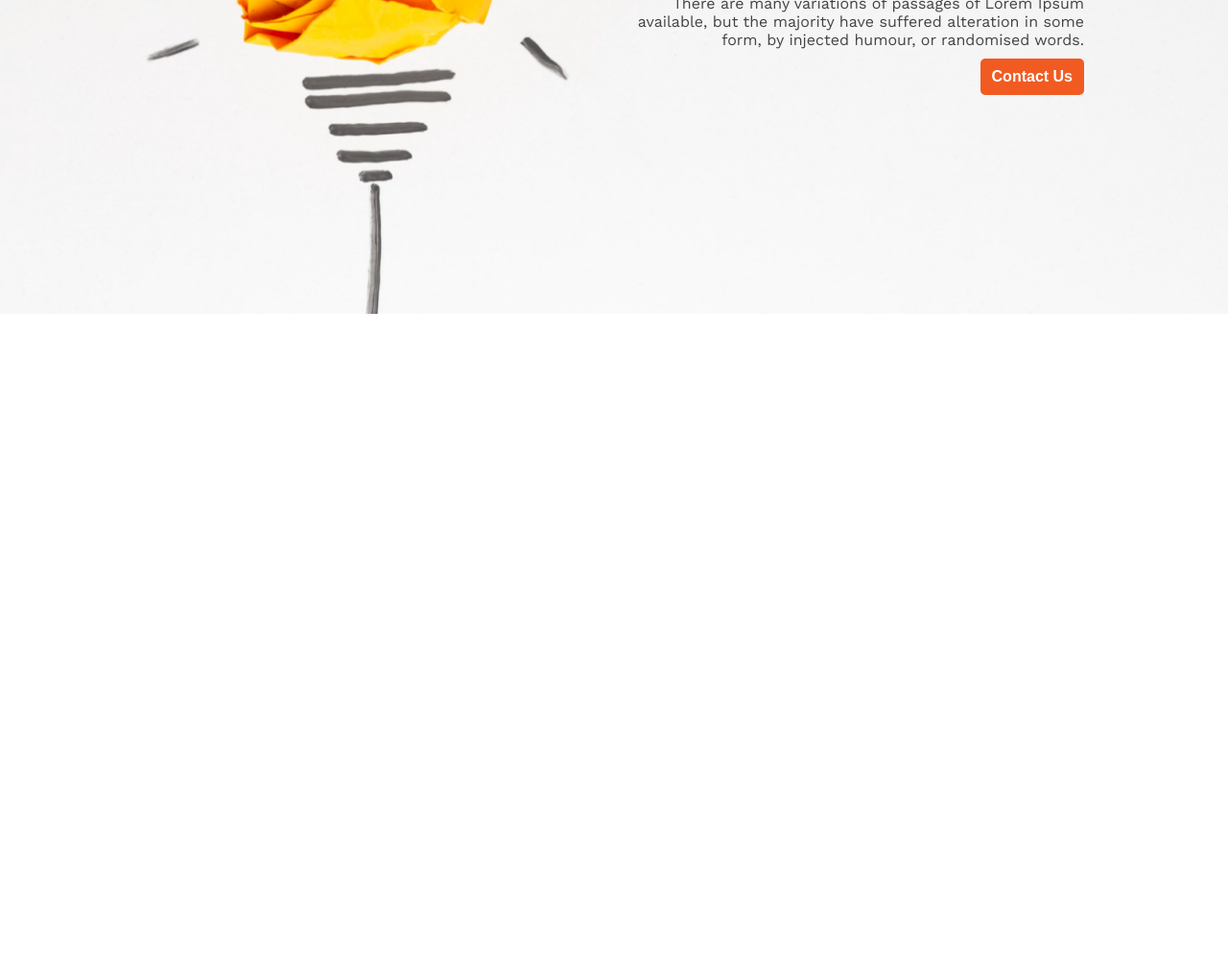
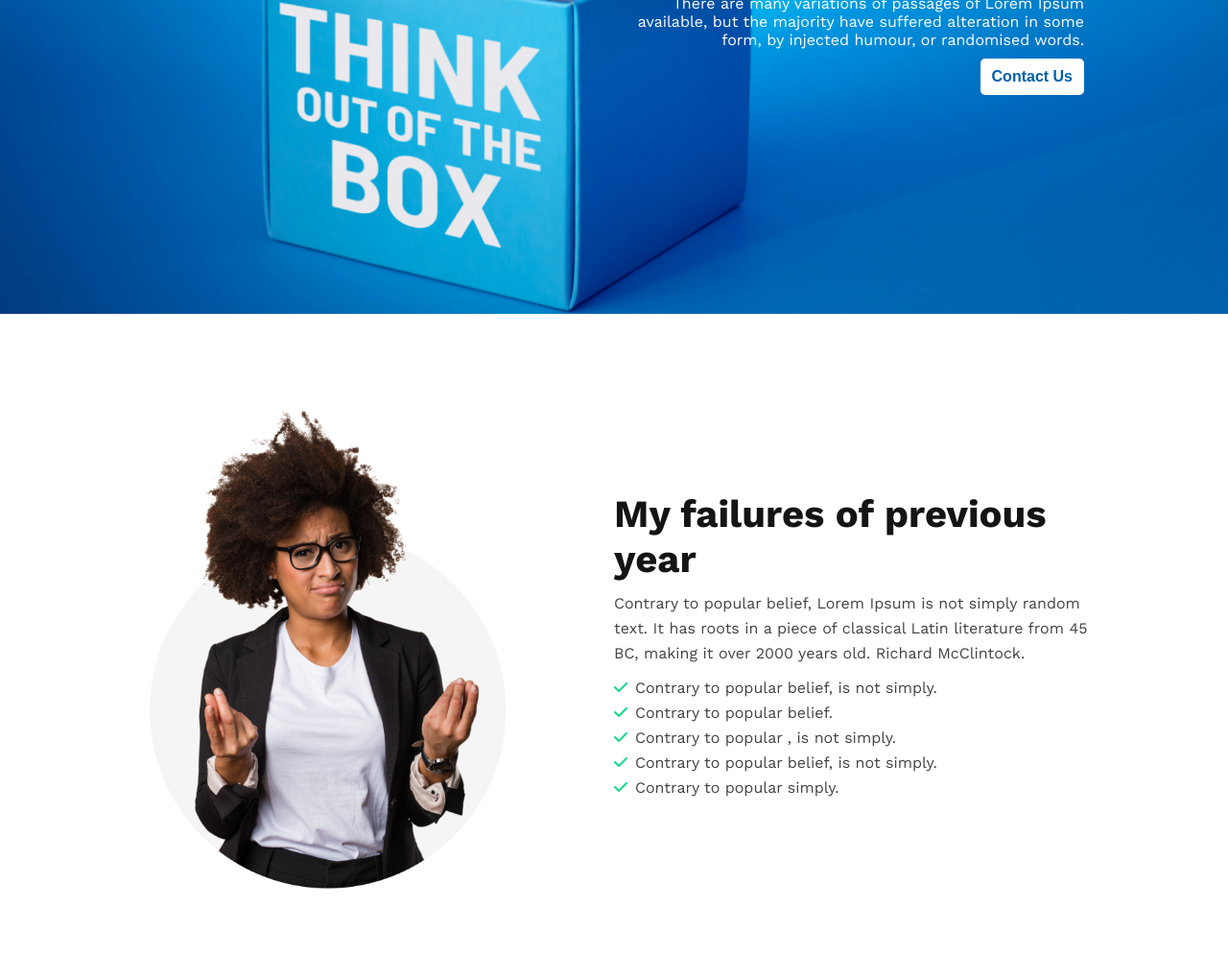
Before and after one commit to johurulHaque/new-year-new-me-v2, a plain HTML site: page index.html in a window 1280 px wide. Shown: the part 473-1493 px from the top of the page at 96% size. Before the commit the page ends 800 px from the top, so only its background shows below. Drawn offline with nearby package versions, Linux system fonts and the light colour scheme.

Commit message:
main failure section added

```diff
--- a/index.html
+++ b/index.html
@@ -4,11 +4,12 @@
 <head>
     <meta charset="UTF-8">
     <meta name="viewport" content="width=device-width, initial-scale=1.0">
-    <title>new-year-new-me Plan</title>
+    <title>new-year-new-me | Plan</title>
     <link rel="preconnect" href="https://fonts.googleapis.com">
     <link rel="preconnect" href="https://fonts.gstatic.com" crossorigin>
     <link href="https://fonts.googleapis.com/css2?family=Work+Sans:ital,wght@0,100..900;1,100..900&display=swap"
         rel="stylesheet">
+    <script src="https://kit.fontawesome.com/5444dc7ae0.js" crossorigin="anonymous"></script>
 </head>
 <style>
     /* universal style reset */
@@ -21,22 +22,23 @@
     body {
         font-family: "Work Sans", sans-serif;
     }
+
     .primary-btn {
+        border-radius: 5px;
+        background: rgb(255, 255, 255);
         color: white;
         padding: 10px 12px;
-        font-size:16px;
-        font-weight:600;
-        border-radius: 5px;
-        background: rgb(241, 91, 34);
+        font-size: 16px;
+        font-weight: 600;
         border: none;
+        color: rgb(0, 95, 172);
     }
-
 
     /* header style */
     header {
-        background-image: url('./images/banner/banner1.png');
+        background-image: url('./images/banner/banner3.png');
         background-repeat: no-repeat;
-        background-position: left bottom;
+        background-position: left top;
         background-size: cover;
         height: 100vh;
         padding-right: 150px;
@@ -53,24 +55,65 @@
     .banner-content {
         max-width: 500px;
         text-align: right;
+        color: rgb(255, 255, 255);
     }
 
     .banner-heading {
-        color: rgb(21, 20, 20);
         font-size: 65px;
         font-weight: 700;
     }
 
     .banner-description {
+        font-size: 16px;
+        font-weight: 400;
+        margin: 10px 0px;
+    }
+
+    /* main style */
+    main {
+        max-width: 1000px;
+        margin: 90px auto;
+    }
+
+    /* failure style */
+    .failure {
+        display: flex;
+        align-items: center;
+        justify-content: space-between;
+        /* gap: 20px; */
+    }
+
+    .failure-column {
+        width: 50%;
+        text-align: left;
+    }
+
+    .column-title {
+        color: rgb(21, 20, 20);
+        font-size: 40px;
+        font-weight: 700;
+        line-height: 47px;
+    }
+
+    .column-description {
         color: rgb(68, 67, 67);
         font-size: 16px;
         font-weight: 400;
+        line-height: 26px;
         margin: 10px 0px;
+    }
 
+    .failure-list li {
+        color: rgb(68, 67, 67);
+        font-size: 16px;
+        font-weight: 400;
+        line-height: 26px;
+        list-style-type: none;
     }
 </style>
 
 <body>
+    <!-- header -->
     <header>
         <div class="banner">
             <div class="banner-content">
@@ -85,7 +128,31 @@
             </div>
         </div>
     </header>
-    <main></main>
+    <!-- main -->
+    <main>
+        <section class="failure">
+            <div class="failure-column">
+                <div class="circle"></div>
+                <img src="./images/person.png" width="400px" alt="">
+            </div>
+            <div class="failure-column">
+                <h2 class="column-title">
+                    My failures of previous year
+                </h2>
+                <p class="column-description">
+                    Contrary to popular belief, Lorem Ipsum is not simply random text. It has roots in a piece of
+                    classical Latin literature from 45 BC, making it over 2000 years old. Richard McClintock.
+                </p>
+                <ul class="failure-list">
+                    <li><i class="fa-solid fa-check" style="color: rgb(22, 216, 135);margin-right: 8px;"></i>Contrary to popular belief, is not simply.</li>
+                    <li><i class="fa-solid fa-check" style="color: rgb(22, 216, 135);margin-right: 8px;"></i>Contrary to popular belief.</li>
+                    <li><i class="fa-solid fa-check" style="color: rgb(22, 216, 135);margin-right: 8px;"></i>Contrary to popular , is not simply.</li>
+                    <li><i class="fa-solid fa-check" style="color: rgb(22, 216, 135);margin-right: 8px;"></i>Contrary to popular belief, is not simply.</li>
+                    <li><i class="fa-solid fa-check" style="color: rgb(22, 216, 135);margin-right: 8px;"></i>Contrary to popular simply.</li>
+                </ul>
+        </section>
+
+    </main>
     <footer></footer>
 </body>
 
```
